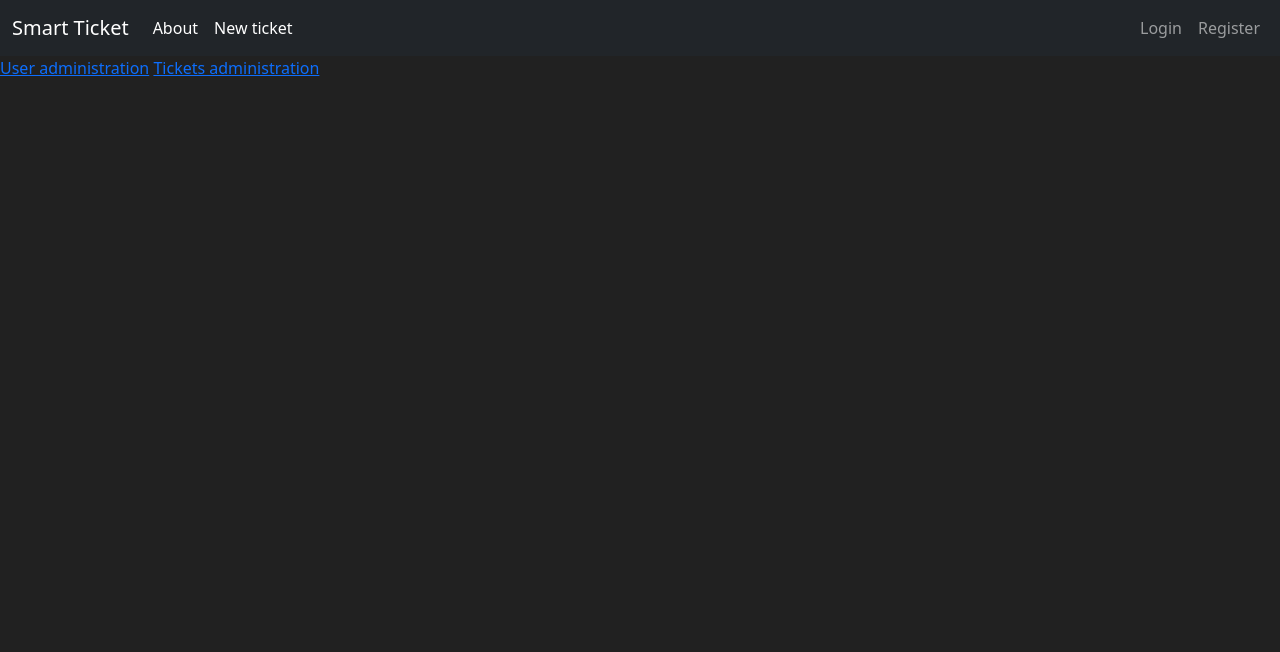
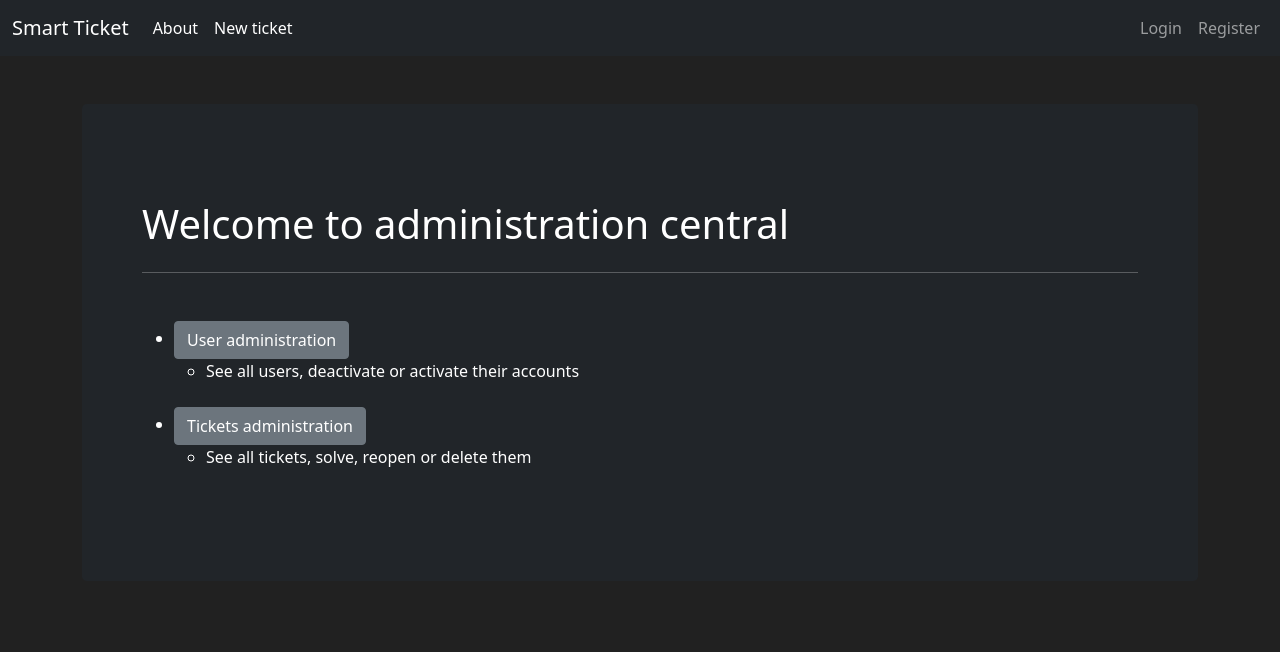
Before and after one commit to Rutrle/ticket-system, a Flask app: template smart_ticket/admin_bp/templates/admin_bp/administrator_tools.html in a window 1280 px wide. Shown: the top 652 px of the page. Run offline with Flask 2, Linux system fonts and the light colour scheme; the template is opened without the code that fills it, so the values that code supplies are empty.

Commit message:
updated administrator tools visuals

```diff
--- a/smart_ticket/admin_bp/templates/admin_bp/administrator_tools.html
+++ b/smart_ticket/admin_bp/templates/admin_bp/administrator_tools.html
@@ -5,6 +5,29 @@
 {% endblock title %}
 
 {% block content %}
-<a href="{{ url_for('admin_bp.user_administration') }}">User administration</a>
-<a href="{{ url_for('admin_bp.ticket_administration') }}">Tickets  administration</a>
+<div class="container py-5">
+    <div class="p-5 bg-dark rounded-3 mb-4">
+        <div class="container-fluid py-5">
+            <h3 class="display-6">Welcome to administration central</h3>
+            <hr class="my-4">
+            <br>
+            <ul>
+                <li><a href="{{ url_for('admin_bp.user_administration') }}" class ="btn btn-secondary">User administration</a>
+                    <ul>
+                        <li>See all users, deactivate or activate their accounts</li>
+                    </ul>
+                <br>
+                </li>
+                <li><a href="{{ url_for('admin_bp.ticket_administration') }}" class ="btn btn-secondary">Tickets  administration</a>
+                    <ul>
+                        <li>See all tickets, solve, reopen or delete them</li>
+                    </ul>
+                </li>
+
+
+            </ul>
+        </div>
+    </div>
+</div>
+
 {% endblock content %}
```
